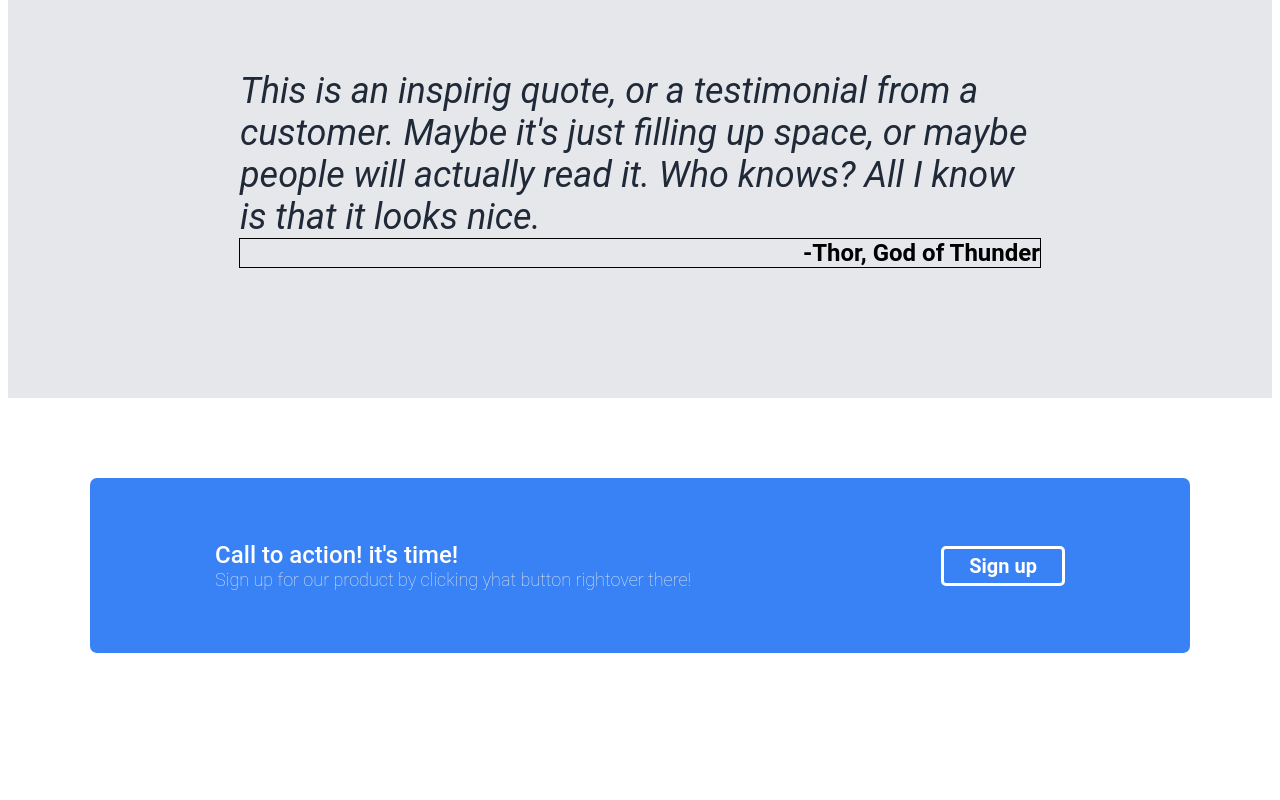
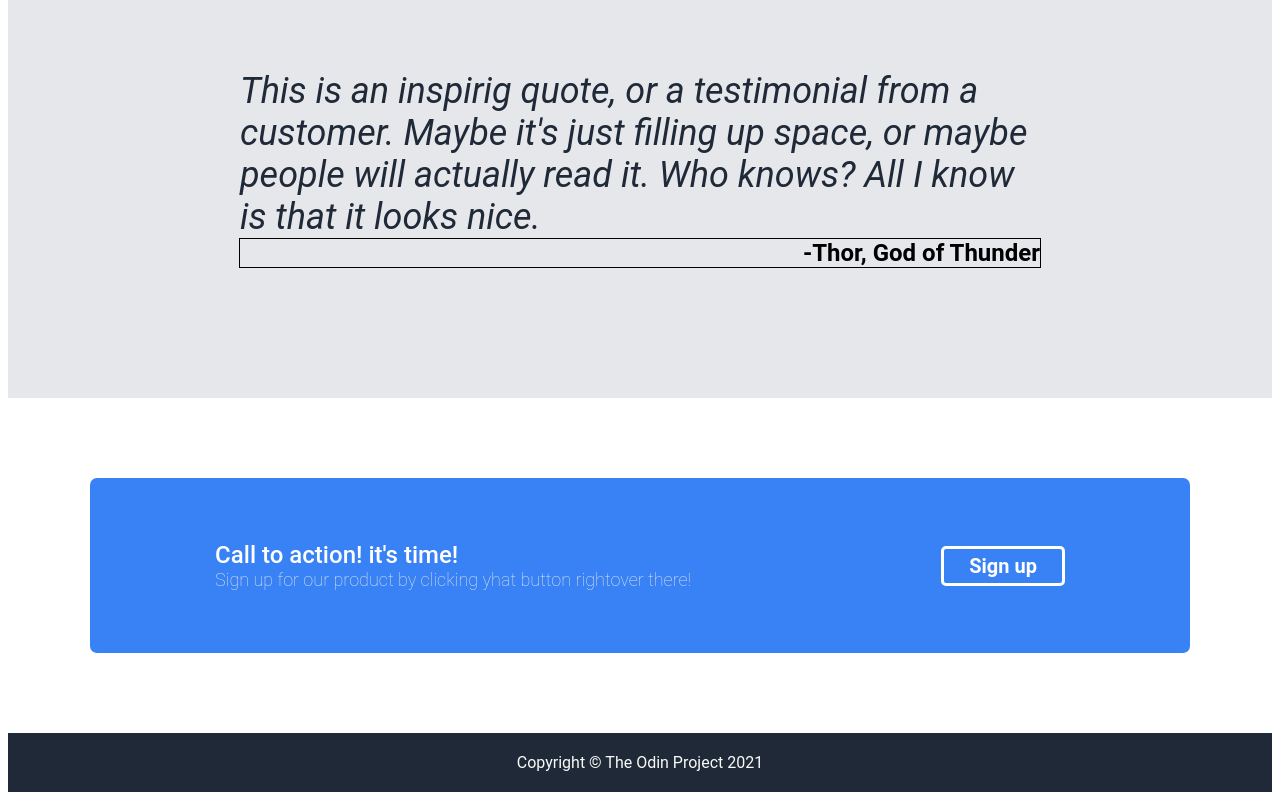
Before and after one commit to adimacovei/odin-landing-page, a plain HTML site: page index.html in a window 1280 px wide. Shown: the part 919-1719 px from the top of the page. Before the commit the page ends 1660 px from the top, so only its background shows below. Drawn offline with Linux system fonts and the light colour scheme.

Commit message:
add fifth section

```diff
--- a/index.html
+++ b/index.html
@@ -81,5 +81,7 @@
         <div class="button">Sign up</div>
       </div>
     </div>
+    <!-- fifth section -->
+    <div class="section-5">Copyright © The Odin Project 2021</div>
   </body>
 </html>
--- a/style.css
+++ b/style.css
@@ -188,3 +188,12 @@ p {
   font-size: 20px;
   font-weight: 600;
 }
+
+/* fifth section */
+
+.section-5 {
+  background-color: #1f2937;
+  text-align: center;
+  color: #f9faf8;
+  padding: 20px 0px;
+}
```
